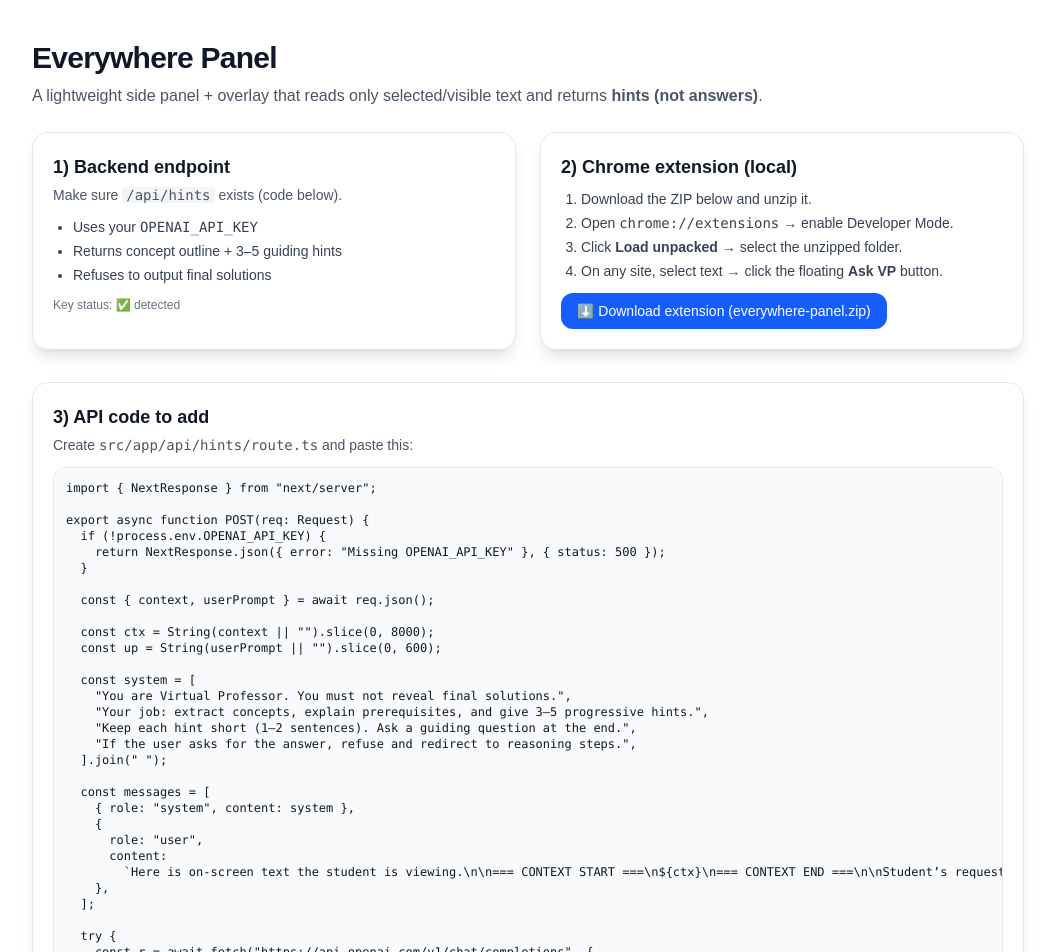
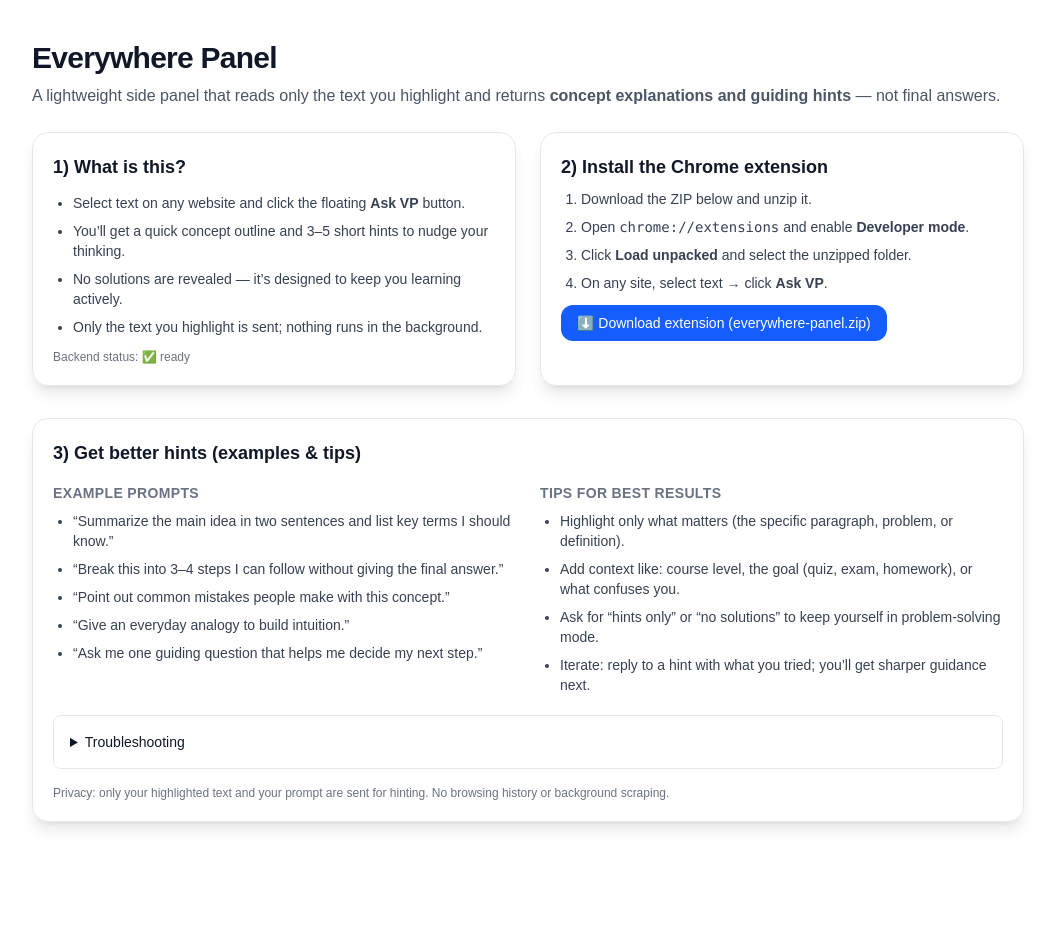
Before and after one commit to IshaanMotwani26/Virtual-Professor, a Next.js app: page /panel in a window 1280 px wide. Shown: the top 952 px of the page, without its empty margins (112-1167 px from the left). After the commit the page ends 862 px from the top, so only its background shows below. Built offline with nearby package versions, Linux system fonts and the light colour scheme; no server answers.

Commit message:
update on Everywhere panel page

```diff
--- a/src/app/panel/page.tsx
+++ b/src/app/panel/page.tsx
@@ -17,36 +17,39 @@ export default function Panel() {
   return (
     <div className="min-h-screen text-gray-900 dark:text-gray-100">
       <main className="mx-auto max-w-5xl px-4 py-10">
+        <div className="flex items-start justify-between gap-4">
+          <div>
             <h1 className="text-3xl font-bold tracking-tight">Everywhere Panel</h1>
             <p className="mt-2 text-gray-600 dark:text-gray-400">
-					A lightweight side panel + overlay that reads only selected/visible text and returns{" "}
-					<span className="font-semibold">hints (not answers)</span>.
+              A lightweight side panel that reads only the text you highlight and returns{" "}
+              <span className="font-semibold">concept explanations and guiding hints</span> — not final answers.
             </p>
+          </div>
+        </div>
 
         <div className="mt-6 grid gap-6 md:grid-cols-2">
+          {/* 1) What it is / How it works (user-facing) */}
           <section className="rounded-2xl border border-gray-200 bg-white/80 p-5 shadow-lg backdrop-blur dark:border-gray-800 dark:bg-gray-900/70">
-						<h2 className="text-lg font-semibold">1) Backend endpoint</h2>
-						<p className="mt-1 text-sm text-gray-600 dark:text-gray-400">
-							Make sure <code className="rounded bg-gray-100 px-1 dark:bg-gray-800">/api/hints</code> exists (code below).
-						</p>
-						<ul className="mt-3 list-disc space-y-1 pl-5 text-sm text-gray-700 dark:text-gray-300">
-							<li>Uses your <code>OPENAI_API_KEY</code></li>
-							<li>Returns concept outline + 3–5 guiding hints</li>
-							<li>Refuses to output final solutions</li>
+            <h2 className="text-lg font-semibold">1) What is this?</h2>
+            <ul className="mt-3 list-disc space-y-2 pl-5 text-sm text-gray-700 dark:text-gray-300">
+              <li>Select text on any website and click the floating <b>Ask VP</b> button.</li>
+              <li>You’ll get a quick concept outline and 3–5 short hints to nudge your thinking.</li>
+              <li>No solutions are revealed — it’s designed to keep you learning actively.</li>
+              <li>Only the text you highlight is sent; nothing runs in the background.</li>
             </ul>
             <div className="mt-3 text-xs text-gray-500 dark:text-gray-400">
-							Key status:{" "}
-							{hasKey === null ? "…checking…" : hasKey ? "✅ detected" : "❌ missing"}
+              Backend status: {hasKey === null ? "…checking…" : hasKey ? "✅ ready" : "❌ not configured"}
             </div>
           </section>
 
+          {/* 2) Extension install (user-facing) */}
           <section className="rounded-2xl border border-gray-200 bg-white/80 p-5 shadow-lg backdrop-blur dark:border-gray-800 dark:bg-gray-900/70">
-						<h2 className="text-lg font-semibold">2) Chrome extension (local)</h2>
-						<ol className="mt-2 list-decimal space-y-1 pl-5 text-sm text-gray-700 dark:text-gray-300">
+            <h2 className="text-lg font-semibold">2) Install the Chrome extension</h2>
+            <ol className="mt-2 list-decimal space-y-2 pl-5 text-sm text-gray-700 dark:text-gray-300">
               <li>Download the ZIP below and unzip it.</li>
-							<li>Open <code>chrome://extensions</code> → enable Developer Mode.</li>
-							<li>Click <b>Load unpacked</b> → select the unzipped folder.</li>
-							<li>On any site, select text → click the floating <b>Ask VP</b> button.</li>
+              <li>Open <code>chrome://extensions</code> and enable <b>Developer mode</b>.</li>
+              <li>Click <b>Load unpacked</b> and select the unzipped folder.</li>
+              <li>On any site, select text → click <b>Ask VP</b>.</li>
             </ol>
             <div className="mt-3">
               <a
@@ -60,59 +63,49 @@ export default function Panel() {
           </section>
         </div>
 
+        {/* 3) User-facing: Examples & tips */}
         <section className="mt-8 rounded-2xl border border-gray-200 bg-white/80 p-5 shadow-lg backdrop-blur dark:border-gray-800 dark:bg-gray-900/70">
-					<h2 className="text-lg font-semibold">3) API code to add</h2>
-					<p className="mt-1 text-sm text-gray-600 dark:text-gray-400">
-						Create <code>src/app/api/hints/route.ts</code> and paste this:
-					</p>
-					<pre className="mt-3 overflow-auto rounded-xl border border-gray-200 bg-gray-50 p-3 text-xs dark:border-gray-800 dark:bg-gray-900">
-						{`import { NextResponse } from "next/server";
+          <h2 className="text-lg font-semibold">3) Get better hints (examples & tips)</h2>
 
-export async function POST(req: Request) {
-  if (!process.env.OPENAI_API_KEY) {
-    return NextResponse.json({ error: "Missing OPENAI_API_KEY" }, { status: 500 });
-  }
+          <div className="mt-4 grid gap-6 md:grid-cols-2">
+            <div>
+              <h3 className="text-sm font-semibold uppercase tracking-wide text-gray-500 dark:text-gray-400">
+                Example prompts
+              </h3>
+              <ul className="mt-2 list-disc space-y-2 pl-5 text-sm text-gray-700 dark:text-gray-300">
+                <li>“Summarize the main idea in two sentences and list key terms I should know.”</li>
+                <li>“Break this into 3–4 steps I can follow without giving the final answer.”</li>
+                <li>“Point out common mistakes people make with this concept.”</li>
+                <li>“Give an everyday analogy to build intuition.”</li>
+                <li>“Ask me one guiding question that helps me decide my next step.”</li>
+              </ul>
+            </div>
 
-  const { context, userPrompt } = await req.json();
+            <div>
+              <h3 className="text-sm font-semibold uppercase tracking-wide text-gray-500 dark:text-gray-400">
+                Tips for best results
+              </h3>
+              <ul className="mt-2 list-disc space-y-2 pl-5 text-sm text-gray-700 dark:text-gray-300">
+                <li>Highlight only what matters (the specific paragraph, problem, or definition).</li>
+                <li>Add context like: course level, the goal (quiz, exam, homework), or what confuses you.</li>
+                <li>Ask for “hints only” or “no solutions” to keep yourself in problem-solving mode.</li>
+                <li>Iterate: reply to a hint with what you tried; you’ll get sharper guidance next.</li>
+              </ul>
+            </div>
+          </div>
 
-  const ctx = String(context || "").slice(0, 8000);
-  const up = String(userPrompt || "").slice(0, 600);
+          <details className="mt-5 rounded-lg border border-gray-200 p-4 text-sm open:bg-gray-50 dark:border-gray-800 dark:open:bg-gray-900">
+            <summary className="cursor-pointer font-medium">Troubleshooting</summary>
+            <ul className="mt-3 list-disc space-y-2 pl-5 text-gray-700 dark:text-gray-300">
+              <li>No button? Refresh the page after loading the extension; make sure it’s enabled.</li>
+              <li>Empty response? Try selecting a smaller chunk of text (or rephrase your ask).</li>
+              <li>Stuck on answers? Say “do not reveal solutions—give me hints and next steps.”</li>
+            </ul>
+          </details>
 
-  const system = [
-    "You are Virtual Professor. You must not reveal final solutions.",
-    "Your job: extract concepts, explain prerequisites, and give 3–5 progressive hints.",
-    "Keep each hint short (1–2 sentences). Ask a guiding question at the end.",
-    "If the user asks for the answer, refuse and redirect to reasoning steps.",
-  ].join(" ");
-
-  const messages = [
-    { role: "system", content: system },
-    {
-      role: "user",
-      content:
-        \`Here is on-screen text the student is viewing.\\n\\n=== CONTEXT START ===\\n\${ctx}\\n=== CONTEXT END ===\\n\\nStudent’s request: \${up || "Help me understand this."}\\nReturn:\\n- A one-paragraph concept outline\\n- Then bullet hints (no answers)\\n- One follow-up question\`,
-    },
-  ];
-
-  try {
-    const r = await fetch("https://api.openai.com/v1/chat/completions", {
-      method: "POST",
-      headers: {
-        "Content-Type": "application/json",
-        Authorization: \`Bearer \${process.env.OPENAI_API_KEY}\`,
-      },
-      body: JSON.stringify({ model: "gpt-4o-mini", messages }),
-    });
-    const data = await r.json();
-    if (!r.ok) return NextResponse.json({ error: data?.error?.message || "OpenAI error" }, { status: 500 });
-
-    const text = data?.choices?.[0]?.message?.content ?? "";
-    return NextResponse.json({ text });
-  } catch (e: any) {
-    return NextResponse.json({ error: e?.message || "Failed" }, { status: 500 });
-  }
-}`}
-					</pre>
+          <div className="mt-4 text-xs text-gray-500 dark:text-gray-400">
+            Privacy: only your highlighted text and your prompt are sent for hinting. No browsing history or background scraping.
+          </div>
         </section>
       </main>
     </div>
```
Lines whose indentation alone changed are shown as unchanged.
